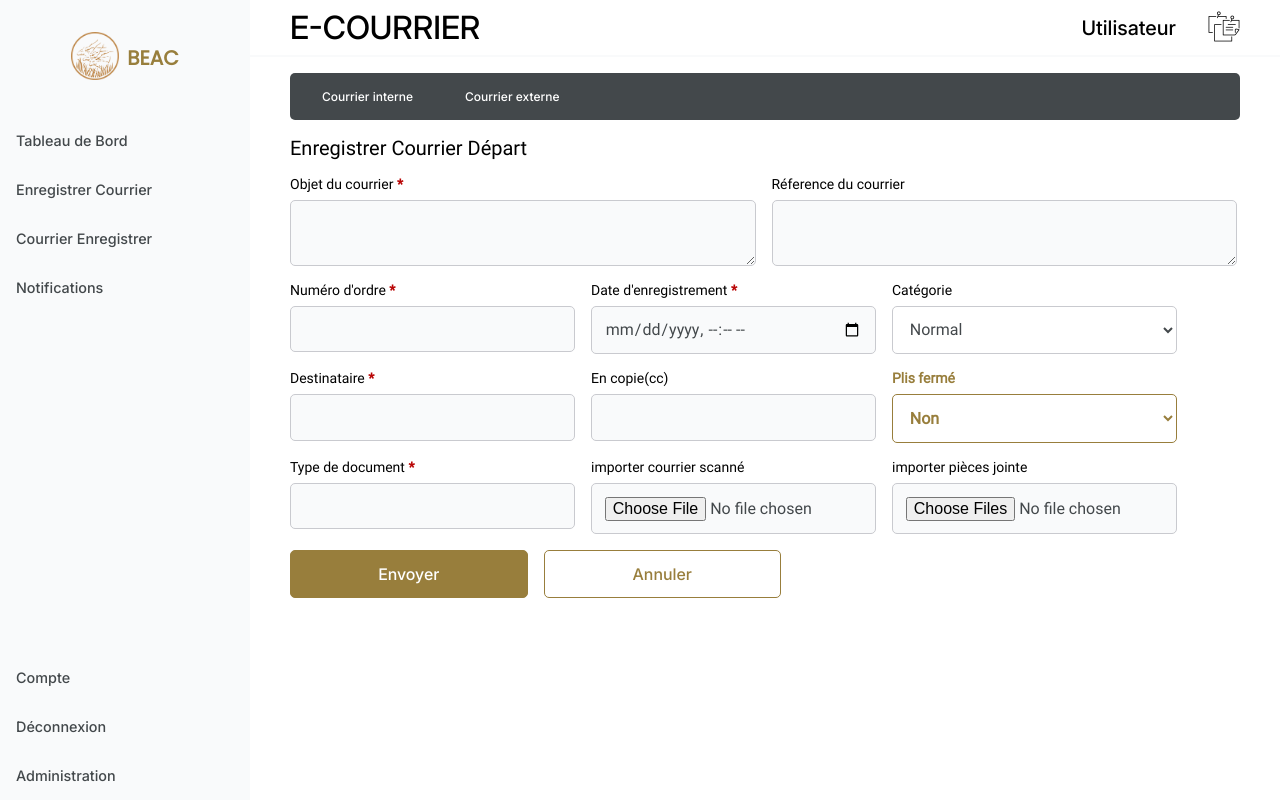
After one commit to aleck2209/Ecourrier, a PHP site: page /public/page/courrier-externe.php in a window 1280 px wide. The commit adds this page. Run offline with PHP 8.4, Linux system fonts and the light colour scheme.

Commit message:
ajout de la page courrier externe en prenant en compte la bureau d'ordre et la réalisation de la fonctionnalité quitté sans enregistrer

```diff
--- a/public/css/style.css
+++ b/public/css/style.css
@@ -60,6 +60,7 @@
     /* DEBUT COULEUR */
     --BLACK: rgba(67, 72, 75, 1);
     --DARK: rgba(0, 0, 0, 1);
+    --DARK-LIGHT: rgba(0, 0, 0, 0.5);
     --DARK-GREY: rgba(201, 202, 207, 1);
     --GOLD: rgba(152, 126, 60, 1);
     --GOLD-LIGHT: rgba(152, 126, 60, 0.25);
@@ -236,7 +237,8 @@ label {
 
 input,
 select,
-textarea {
+textarea,
+button {
     border: var(--BORDER-FIELD);
     border-radius: var(--BORDER-RADIUS);
     color: var(--BLACK);
@@ -262,14 +264,16 @@ select {
 }
             /* DEBUT BTN*/
 input[type="submit"],
-input[type="reset"] {
+input[type="reset"],
+.alert-btn button {
     border: var(--BORDER-BTN);
     font-family: var(--FF-INTER);
     font-weight: var(--FW-BTN);
     width: var(--WD-BTN);
 }
 
-input[type="submit"] {
+input[type="submit"],
+.alert-btn__btn-cancel {
     background-color: var(--GOLD);
     color: var(--WHITE);
 }
@@ -291,7 +295,8 @@ input[type="submit"] {
 }
 
 input[type="reset"],
-.btn-add-user__key-generator[type="submit"] {
+.btn-add-user__key-generator[type="submit"],
+.alert-btn__btn-confirm {
     background-color: var(--WHITE);
     color: var(--GOLD);
 }
--- /dev/null
+++ b/public/include/alerte.php
@@ -0,0 +1,19 @@
+<!DOCTYPE html>
+<html lang="en">
+    <head>
+        <meta charset="UTF-8">
+        <meta name="viewport" content="width=device-width, initial-scale=1.0">
+        <!-- <link rel="stylesheet" href="../css/style.css"> -->
+    </head>
+    <body>
+        <div class="alert-overlay alert-hidden" id="alert-box">
+            <div class="alert-content">
+                <p>Êtes-vous sûr de vouloir quitter sans enregistrer ?</p>
+                <div class="alert-btn">
+                    <button class="alert-btn__btn-confirm" id="confirm-exit">Oui</button>
+                    <button class="alert-btn__btn-cancel" id="cancel-exit">Annuler</button>
+                </div>
+            </div>
+        </div>
+    </body>
+</html>
--- a/public/include/nav-bar.php
+++ b/public/include/nav-bar.php
@@ -27,8 +27,8 @@
 
     <!-- DEBUT CAS DES PAGES ENREGISTRER FICHIER -->
     <nav class="nav-bar" id="nav-save-mail">
-        <a class="nav-bar__link" href="cas-fichier.php">Courrier interne</a>
-        <a class="nav-bar__link" href="cas-fichier.php">Courrier externe</a>
+        <a class="nav-bar__link" href="courrier-interne.php">Courrier interne</a>
+        <a class="nav-bar__link" href="courrier-externe.php">Courrier externe</a>
     </nav>
     <!-- FIN CAS DES PAGES ENREFISTRER FICHIER -->
 </body>
--- /dev/null
+++ b/public/js/afficherPlis.js
@@ -0,0 +1,25 @@
+function afficherPlis() {
+    // RECUPERATION DES VARIABLES
+    const infoSupp = document.getElementById('infoSupp');
+    const pli = document.getElementById('plisFerme');
+
+    // CONDITION D'AFFICHAGE
+    if(pli.value == 1) {
+        infoSupp.style.display = 'none';
+    } else {
+        infoSupp.style.display = 'flex';
+    }
+}
+
+function afficherPlisArrive() {
+    // RECUPERATION DES VARIABLES
+    const infoSupp = document.getElementById('infoSuppArrive');
+    const pli = document.getElementById('plisFermeArrive');
+
+    // CONDITION D'AFFICHAGE
+    if(pli.value == 1) {
+        infoSupp.style.display = 'none';
+    } else {
+        infoSupp.style.display = 'flex';
+    }
+}
--- /dev/null
+++ b/public/js/alert-save.js
@@ -0,0 +1,48 @@
+document.addEventListener('DOMContentLoaded', () => {
+    const forms = document.querySelectorAll('.form-save-mail');
+    const alertBox = document.getElementById('alert-box');
+    const confirmExit = document.getElementById('confirm-exit');
+    const cancelExit = document.getElementById('cancel-exit');
+    const navigationLinks = document.querySelectorAll('a');
+    let isFormDirty = false;
+    let redirectUrl = null; //STOCKE URL CIBLE APRES CONFIRMATION DE CHANGEMENT DE PAGE
+
+    // MARQUER LE FORMULAIRE COMME MODIFIE LORSQU'UN CHAMP CHANGE
+    forms.forEach(form => {
+        form.addEventListener('change', () => {
+            isFormDirty = true;
+        });
+    })
+
+    // EMPECHE LE CHANGEMENT ONGLET SI LE FORMULAIRE EST MODIFIE
+    // window.addEventListener("beforeunload", (e) => {
+    //     if (isFormDirty) {
+    //         e.preventDefault();
+    //         e.returnValue = "";
+    //     }
+    // });
+
+    // GESTION DES CLICS SUR LES LIENS INTERNES DE APPLICATION
+    navigationLinks.forEach(link => {
+        link.addEventListener('click', (e) => {
+            if(isFormDirty) {
+                e.preventDefault(); //EMPECHE LA NAVIGATION IMMEDIATE
+                redirectUrl = e.target.href; //CAPTURE URL IMMEDIATE
+                alertBox.classList.remove('alert-hidden');
+            }
+        });
+    });
+
+    // ACTION DE ALERTE
+    confirmExit.addEventListener('click', () => {
+        alertBox.classList.add("alert-hidden");
+        if(redirectUrl) {
+            window.location.href = redirectUrl //REDIRIGE VERS LA PAGE DEMANDEE
+        }
+    });
+
+    cancelExit.addEventListener('click', () => {
+        alertBox.classList.add("alert-hidden");
+        redirectUrl = null; //REINITIALISE URL CIBLE SI UTILISATEUR ANNULE
+    })
+})
--- /dev/null
+++ b/public/js/cas-bo.js
@@ -0,0 +1,16 @@
+document.addEventListener('DOMContentLoaded', courrierExterneArrive())
+
+function courrierExterneArrive() {
+    // RECUPERATION DES VARIABLE
+    const courrierDepart = document.querySelector('.page-content-save-mail-depart');
+    const courrierArrive = document.querySelector('.page-content-save-mail-arrive');
+    const bureauOrdre = document.getElementById('bureau-ordre');
+    if(bureauOrdre.value == "BO") {
+        courrierDepart.style.display = 'none'
+        courrierArrive.style.display = 'block'
+    } else {
+        courrierDepart.style.display = 'block'
+        courrierArrive.style.display = 'none'
+    }
+
+}
--- /dev/null
+++ b/public/page/courrier-externe.php
@@ -0,0 +1,198 @@
+<!DOCTYPE html>
+<html lang="en">
+<head>
+    <meta charset="UTF-8">
+    <meta name="viewport" content="width=device-width, initial-scale=1.0">
+    <link rel="stylesheet" href="../css/style.css">
+    <title>Cas d'un fichier</title>
+</head>
+<body>
+    <?php
+        // APPEL DE LA SIDE-BAR
+        require('../include/side-bar.php');
+
+        // VARIABLE BUREAU D'ORDRE
+        $bureauOrdre = "B";
+    ?>
+
+    <!-- DEBUT DE LA PAGE ENREGISTRER COURRIER -->
+    <div class="content">
+        <!-- DEBUT DU HEADER -->
+        <?php
+        // APPEL DU HEADER
+            include('../include/header.php');
+        ?>
+        <!-- FIN DU HEADER -->
+        <main class="main">
+            <!-- DEBUT DE LA BARRE DE NAVIGATION -->
+            <?php
+                include('../include/nav-bar.php');
+            ?>
+            <!-- FIN DE LA BARRE DE NAVIGATION -->
+            <section class="page-content-save-mail page-content-save-mail-depart" id="page-save-mail">
+                <h2>Enregistrer Courrier Départ</h2>
+                <!-- DEBUT DU FORMULAIRE -->
+                <form action="" method="post" class="form-save-mail">
+                    <input type="hidden" name="" value="externe">
+                    <!-- DEBUT INFORMATION COURRIER -->
+                    <div class="fields-save-mail">
+                        <div class="field half-space">
+                            <label for="objet">Objet du courrier<span> *</span></label>
+                            <textarea name="" id="objet" rows="2" required></textarea>
+                        </div>
+                        <div class="field half-space">
+                            <label for="reference">Réference du courrier</label>
+                            <textarea name="" id="reference" rows="2"></textarea>
+                        </div>
+                        <div class="field">
+                            <label for="numeroOrdre">Numéro d'ordre <span>*</span></label>
+                            <input type="text" name="" id="numeroOrdre" required>
+                        </div>
+                        <div class="field">
+                            <label for="dateEnregistrement">Date d'enregistrement <span>*</span></label>
+                            <input type="datetime-local" name="" id="dateEnregistrement" required>
+                        </div>
+                        <div class="field">
+                            <label for="categorie">Catégorie</label>
+                            <select name="" id="categorie">
+                                <option value="normal">Normal</option>
+                                <option value="urgent">Urgent</option>
+                            </select>
+                        </div>
+                    </div>
+                    <!-- FIN INFORMATION COURRIER -->
+                    <!-- DEBUT CORRESPONDANT -->
+                    <div class="fields-save-mail">
+                        <div class="field">
+                            <label for="destinataire">Destinataire <span>*</span></label>
+                            <input type="text" name="" id="destinataire">
+                        </div>
+                        <div class="field">
+                            <label for="copie">En copie(cc)</label>
+                            <input type="text" name="" id="copie">
+                        </div>
+                        <div class="field closed-folds">
+                            <label for="plisFerme">Plis fermé</label>
+                            <select name="" id="plisFerme" onchange="afficherPlis()">
+                                <option value="0">Non</option>
+                                <option value="1">Oui</option>
+                            </select>
+                        </div>
+                    </div>
+                    <!-- FIN CORRESPONDANT -->
+                    <!-- DEBUT INFORMATIONS SUPPLEMENTAIRES -->
+                    <div class="fields-save-mail" id="infoSupp">
+                    <div class="field">
+                            <label for="typeDocument">Type de document <span>*</span></label>
+                            <input type="text" name="" id="typeDocument" required>
+                        </div>
+                        <div class="field">
+                            <label for="">importer courrier scanné</label>
+                            <input type="file" name="" id="">
+                        </div>
+                        <div class="field">
+                            <label for="">importer pièces jointe</label>
+                            <input type="file" name="" id="" multiple>
+                        </div>
+                    </div>
+                    <!-- FIN INFORMATION SUPPLEMENTAIRE -->
+                    <div class="btn-save-mail">
+                        <input type="submit" value="Envoyer">
+                        <input type="reset" value="Annuler">
+                    </div>
+                </form>
+            </section>
+            <section class="page-content-save-mail page-content-save-mail-arrive" id="page-save-mail">
+                <h2>Enregistrer Courrier Arrivé</h2>
+                <!-- DEBUT DU FORMULAIRE -->
+                <form action="" method="post" class="form-save-mail">
+                    <input type="hidden" name="" value="externe">
+                    <input type="hidden" name="" value="<?php
+                    // PARAMETRE POUR RECONNAITRE QUE C'EST UN AGENT DU BUREAU D'ORDRE
+                    echo $bureauOrdre
+                    ?>" id="bureau-ordre">
+                    <!-- DEBUT INFORMATION COURRIER -->
+                    <div class="fields-save-mail">
+                        <div class="field half-space">
+                            <label for="objet">Objet du courrier<span> *</span></label>
+                            <textarea name="" id="objet" rows="2" required></textarea>
+                        </div>
+                        <div class="field half-space">
+                            <label for="reference">Réference du courrier</label>
+                            <textarea name="" id="reference" rows="2"></textarea>
+                        </div>
+                        <div class="field">
+                            <label for="numeroOrdre">Numéro d'ordre <span>*</span></label>
+                            <input type="text" name="" id="numeroOrdre" required>
+                        </div>
+                        <div class="field">
+                            <label for="dateEnregistrement">Date d'enregistrement <span>*</span></label>
+                            <input type="datetime-local" name="" id="dateEnregistrement" required>
+                        </div>
+                        <div class="field">
+                            <label for="categorie">Catégorie</label>
+                            <select name="" id="categorie">
+                                <option value="normal">Normal</option>
+                                <option value="urgent">Urgent</option>
+                            </select>
+                        </div>
+                    </div>
+                    <!-- FIN INFORMATION COURRIER -->
+                    <!-- DEBUT CORRESPONDANT -->
+                    <div class="fields-save-mail">
+                        <div class="field">
+                            <label for="expediteur">Expéditeur <span>*</span></label>
+                            <input type="text" name="" id="expediteur">
+                        </div>
+                        <div class="field">
+                            <label for="destinataire">Destinataire <span>*</span></label>
+                            <input type="text" name="" id="destinataire">
+                        </div>
+                        <div class="field closed-folds">
+                            <label for="plisFermeArrive">Plis fermé</label>
+                            <select name="" id="plisFermeArrive" onchange="afficherPlisArrive()">
+                                <option value="0">Non</option>
+                                <option value="1">Oui</option>
+                            </select>
+                        </div>
+                    </div>
+                    <!-- FIN CORRESPONDANT -->
+                    <!-- DEBUT INFORMATIONS SUPPLEMENTAIRES -->
+                    <div class="fields-save-mail" id="infoSuppArrive">
+                    <div class="field">
+                            <label for="typeDocument">Type de document <span>*</span></label>
+                            <input type="text" name="" id="typeDocument" required>
+                        </div>
+                        <div class="field">
+                            <label for="">importer courrier scanné</label>
+                            <input type="file" name="" id="">
+                        </div>
+                        <div class="field">
+                            <label for="">importer pièces jointe</label>
+                            <input type="file" name="" id="" multiple>
+                        </div>
+                    </div>
+                    <!-- FIN INFORMATION SUPPLEMENTAIRE -->
+                    <div class="btn-save-mail">
+                        <input type="submit" value="Envoyer">
+                        <input type="reset" value="Annuler">
+                    </div>
+                </form>
+            </section>
+        </main>
+    </div>
+    <!-- FIN PAGE ENREGISTRER COURRIER -->
+    <?php
+        // APPEL DE LA SIDE-BAR
+        require('../include/alerte.php');
+    ?>
+
+    <!-- DEBUT SCRIPT JS -->
+    <script src="../js/afficher-nav.js"></script>
+    <script src="../js/afficher-header.js"></script>
+    <script src="../js/afficherPlis.js"></script>
+    <script src="../js/alert-save.js"></script>
+    <script src="../js/cas-bo.js"></script>
+    <!-- FIN SCRIPT JS -->
+</body>
+</html>
```
Also changed, not shown: other parts of public/css/style.css (+43 -1 lines), public/js/cas-plis-ferme.js (deleted, +0 -16 lines), public/page/cas-colis.php (deleted, +0 -111 lines), public/page/courrier-interne.php (+9 -4 lines).
